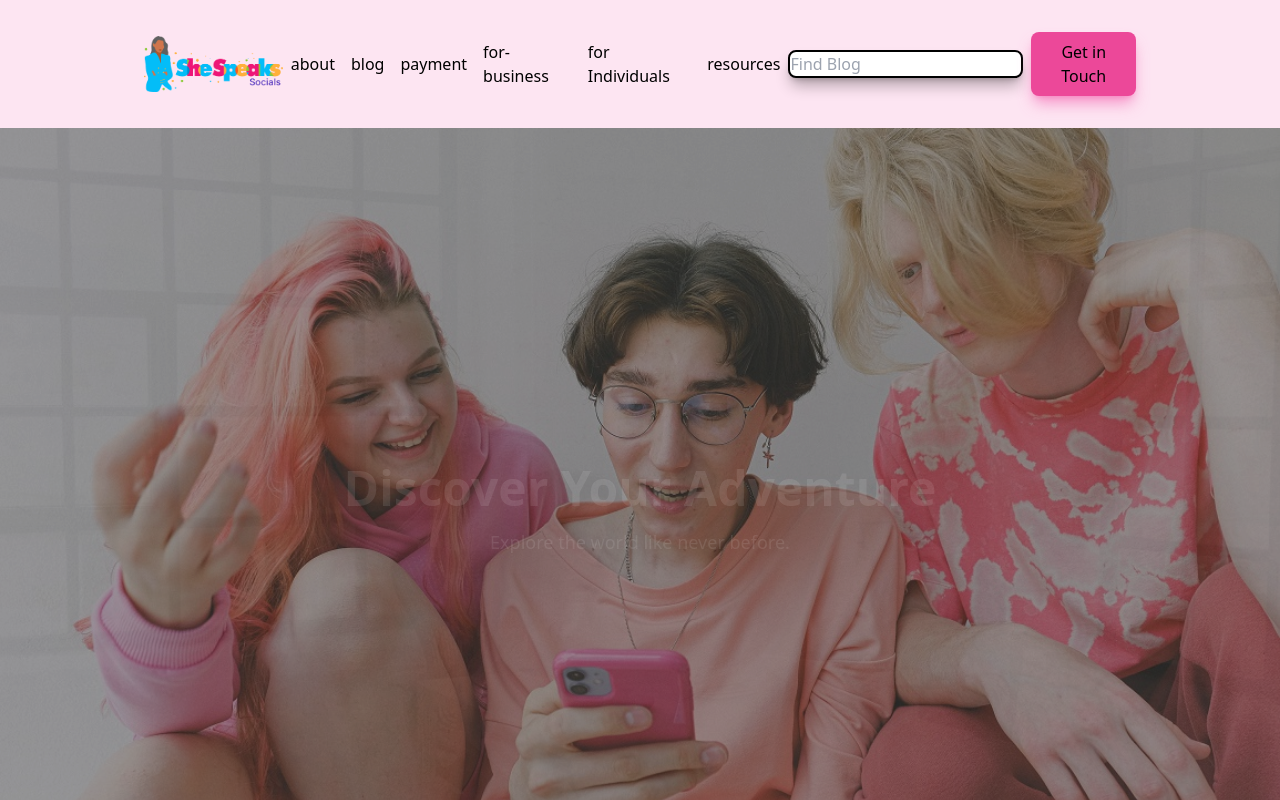
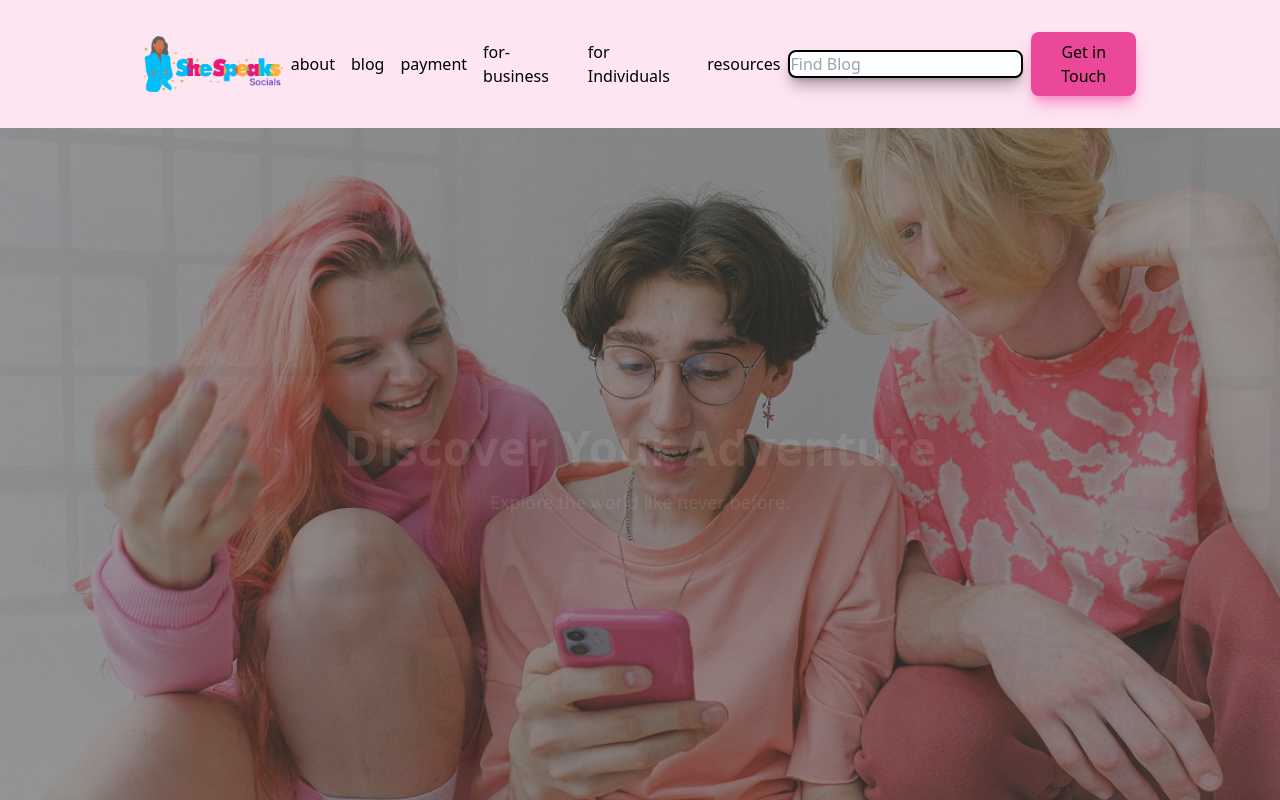
Before and after one commit to MatthewsRicky/shespeaksocial, a Next.js app: page / in a window 1280 px wide. Shown: the top 800 px of the page. Built offline with nearby package versions, Linux system fonts and the light colour scheme.

Commit message:
more hero changes

```diff
--- a/app/page.tsx
+++ b/app/page.tsx
@@ -33,7 +33,7 @@ export default function HeroCarousel() {
 	}, []);
 
 	return (
-		<section className="relative h-screen flex items-center justify-center text-white overflow-hidden">
+		<section className="relative h-screen max-h-[90vh] flex items-center justify-center text-white overflow-hidden">
 			{/* Background Image Slideshow */}
 			<div className="absolute inset-0">
 				<AnimatePresence>
```
